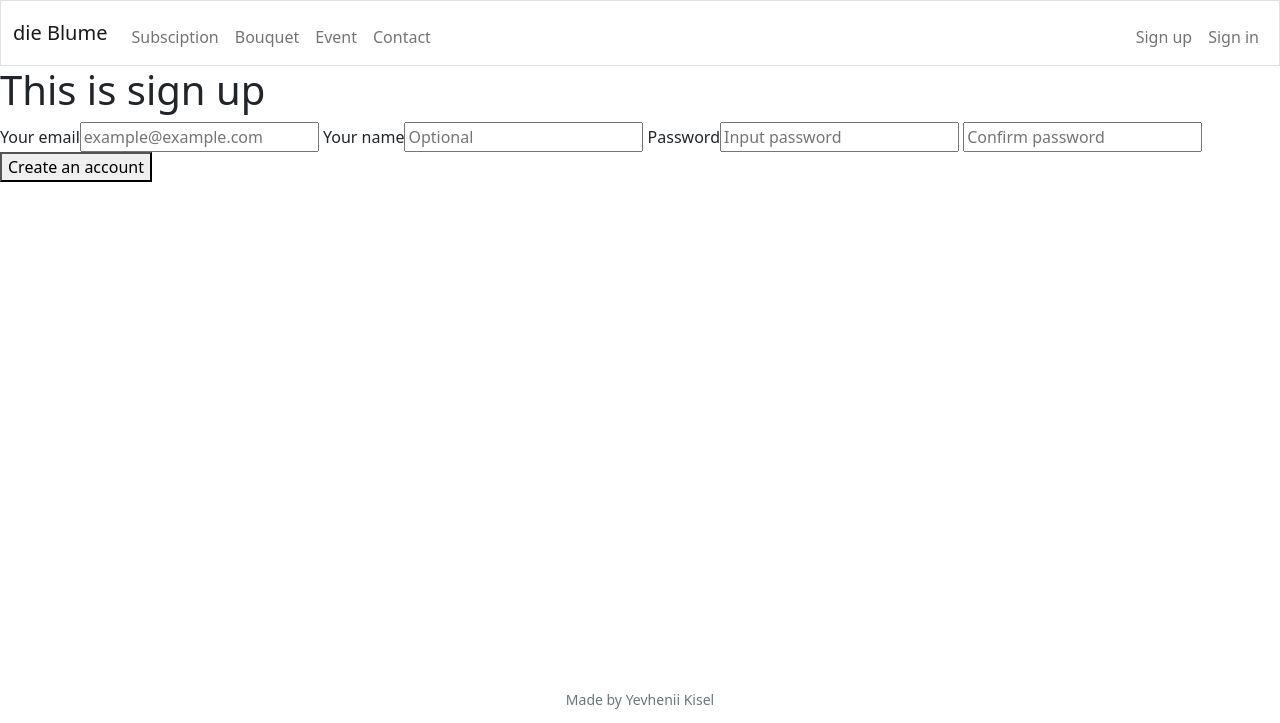
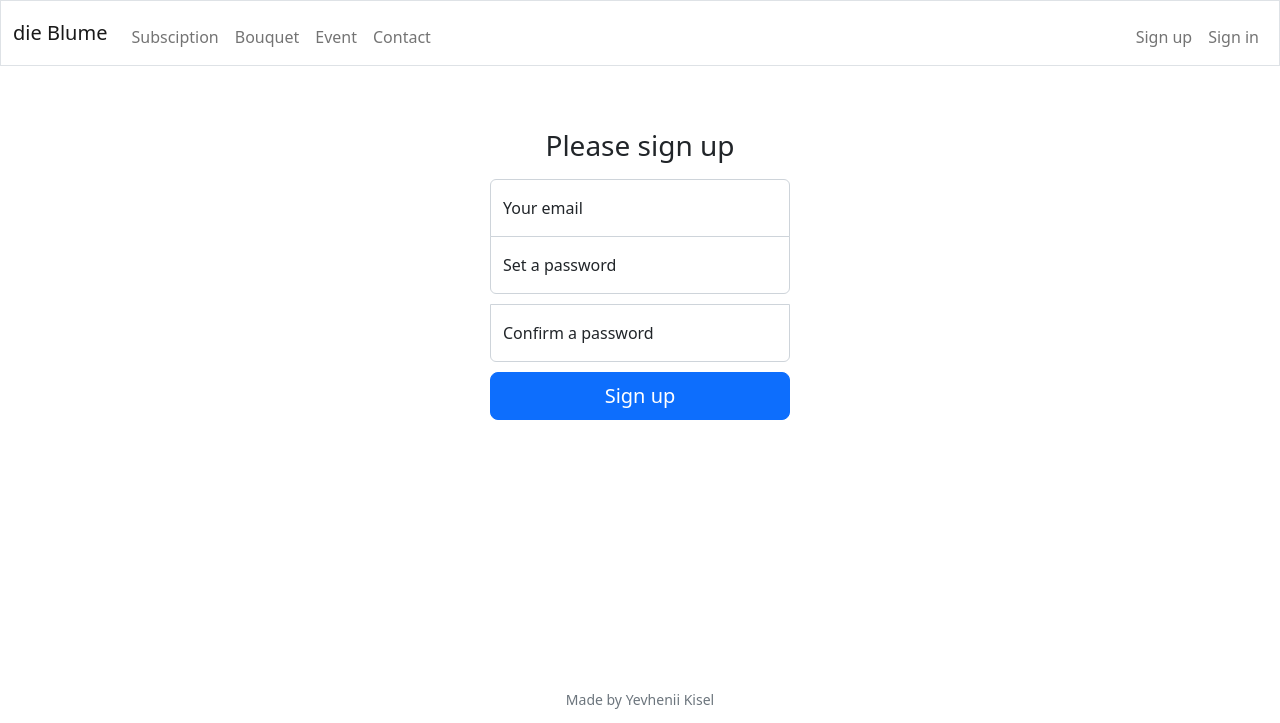
Before and after one commit to YevheniiKisel/Final_project, a Flask app: page /signup in a window 1280 px wide. Shown: the top 723 px of the page. Run offline with Flask 2, Linux system fonts and the light colour scheme; some libraries are stand-ins or nearby versions.

Commit message:
Sign in and Sign up forms done

```diff
--- a/project/templates/index.html
+++ b/project/templates/index.html
@@ -2,7 +2,10 @@
 
 
 {% block main %}
+<main class="container-fluid py-5 text-center">
+
 <h1>This is homepage</h1>
 
 <p>Here will be background image hero-text</p>
+</main>
 {% endblock %}
--- a/project/templates/layout.html
+++ b/project/templates/layout.html
@@ -45,7 +45,9 @@
             </div>
         </nav>
 
+        <main class="container-fluid py-5 text-center">
             {% block main %}{% endblock %}
+        </main>
 
             <footer class="small text-center text-muted mt-auto">
                 <p>Made by Yevhenii Kisel</p>
--- a/project/templates/signin.html
+++ b/project/templates/signin.html
@@ -31,6 +31,5 @@
         </div>
         <button class="w-100 btn btn-lg btn-primary" type="submit">Sign in</button>
     </form>
-    <p>Here will be background image hero-text</p>
 </main>
 {% endblock %}
--- a/project/templates/signup.html
+++ b/project/templates/signup.html
@@ -1,7 +1,13 @@
 {% extends "layout.html" %}
+{% block head %}
+    <link rel="stylesheet" href="../static/signin.css">
+    <link href="../assets/dist/css/bootstrap.min.css" rel="stylesheet">
+
+{% endblock %}
 
 
 {% block main %}
+<main class="form-signin w-100 m-auto">
     {% with messages = get_flashed_messages() %}
         {% if messages %}
             <div class="alert alert-danger">
@@ -9,19 +15,24 @@
             </div>
         {% endif %}
     {% endwith %}
-    <form method="POST" action="/signup">
-    <h1>This is sign up</h1>
-    <form action="/signup" method="post">
-        <div>
-            <label>Your email<input type="email" placeholder="example@example.com" name="email"></label>
 
-            <label>Your name</label><input type="password" placeholder="Optional" name="name">
-            <label>Password</label><input type="password" placeholder="Input password" name="password">
+    <form action="/signup" method="POST">
+        <h1 class="h3 mb-3 fw-normal">Please sign up</h1>
 
-            <input type="password" placeholder="Confirm password" name="confirmation">
+        <div class="form-floating">
+          <input name="email" type="email" class="form-control" id="floatingInput" placeholder="name@example.com">
+          <label for="floatingInput">Your email</label>
         </div>
-        <div>
-            <button type="submit">Create an account</button>
+        <div class="form-floating">
+          <input name="password" type="password" class="form-control" id="floatingPassword" placeholder="Password">
+          <label for="floatingPassword">Set a password</label>
         </div>
+        <div class="form-floating">
+            <input name="confirmation" type="password" class="form-control" id="floatingPassword" placeholder="Password">
+            <label for="floatingPassword">Confirm a password</label>
+          </div>
+
+        <button class="w-100 btn btn-lg btn-primary" type="submit">Sign up</button>
     </form>
+</main>
 {% endblock %}
```
Also changed, not shown: project/static/Homepage.jpeg (added).
